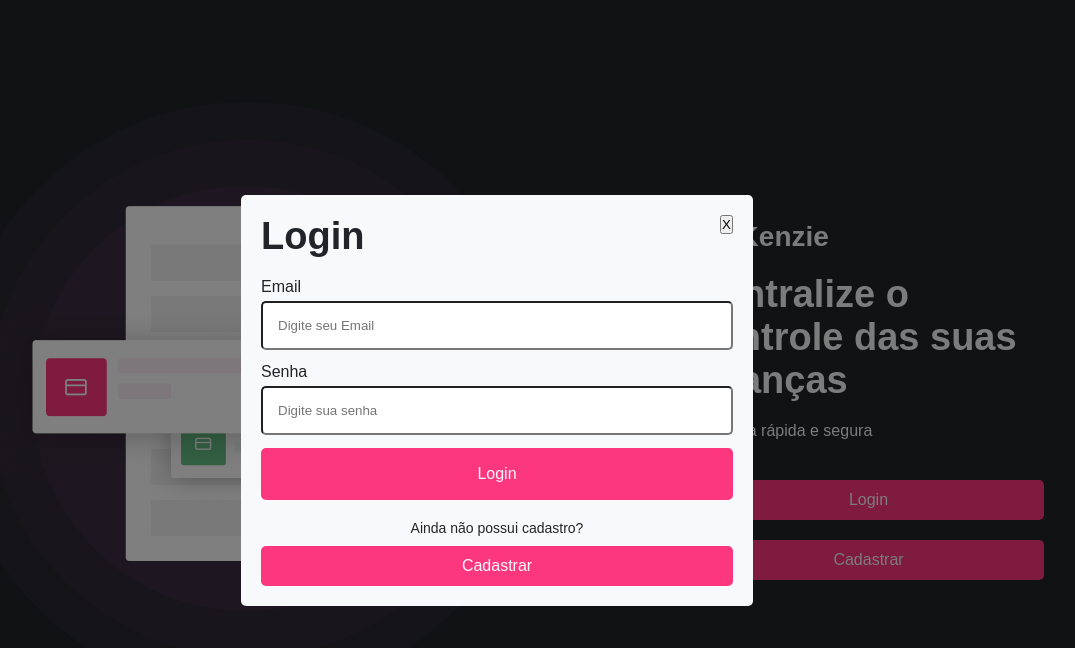
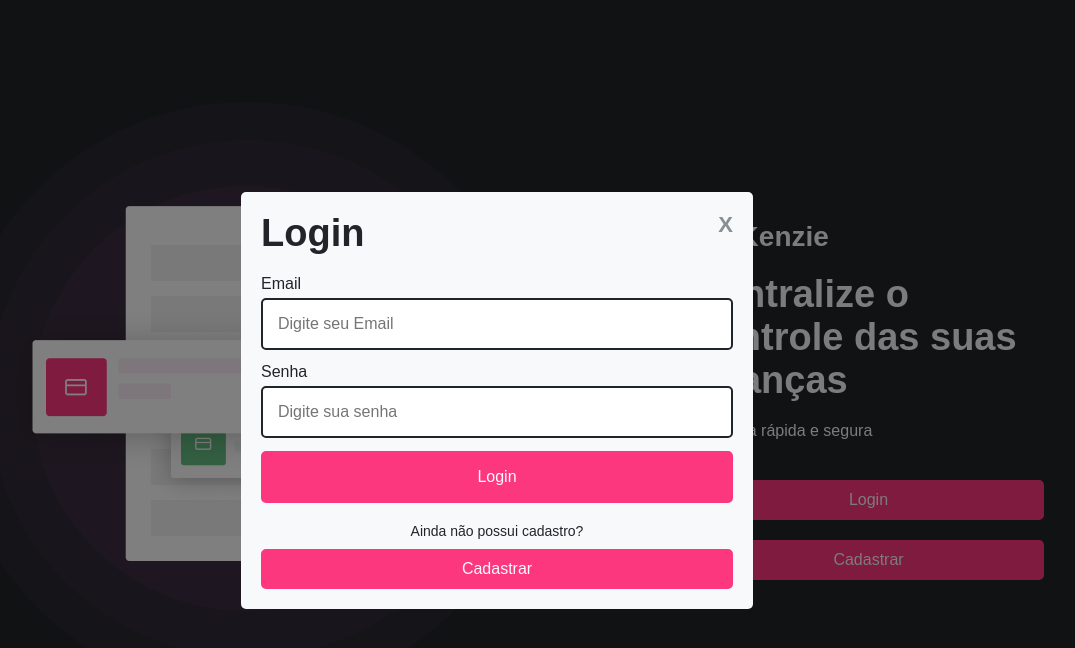
Before and after one commit to Biduxu/projeto-nukenzie, a React (Create React App) app: page / in a window 1280 px wide. Both pictures are taken after a click on the button "Login". Shown: the top 648 px of the page, without its empty margins (143-1218 px from the left). Built offline with nearby package versions, Linux system fonts and the light colour scheme.

Commit message:
landing page styled finished

```diff
--- a/src/components/Input/styled.ts
+++ b/src/components/Input/styled.ts
@@ -14,5 +14,13 @@ export const InputStyled = styled.div`
     input{
         padding: 15px;
         border-radius: var(--radius-1);
+        border: 2px solid var(--color-grey-4);
+        color: var(--color-grey-4);
+        font-size: var(--font-4);
+    }
+
+    input:focus{
+        outline: 2px solid var(--color-primary);
+        border: transparent;
     }
 `
--- a/src/components/Modal/index.tsx
+++ b/src/components/Modal/index.tsx
@@ -31,7 +31,7 @@ export function Modal({ modalLogin, setModal, formSchema, openModal}: iModal){
                     <>
                         <div className="div-title-close">
                             <h1>Login</h1>
-                            <button onClick={() => setModal(false)}>X</button>
+                            <button className="close-modal" onClick={() => setModal(false)}>X</button>
                         </div>
                         <Form onSubmit={handleSubmit(submitForm)}>
                             <div className="div-input-error">
@@ -55,7 +55,7 @@ export function Modal({ modalLogin, setModal, formSchema, openModal}: iModal){
                     <>
                         <div className="div-title-close">
                             <h1>Cadastro</h1>
-                            <button onClick={() => setModal(false)}>X</button>
+                            <button className="close-modal" onClick={() => setModal(false)}>X</button>
                         </div>
                         <Form onSubmit={handleSubmit(submitForm)}>
                             <div className="div-input-error">
--- a/src/components/Modal/styled.ts
+++ b/src/components/Modal/styled.ts
@@ -25,6 +25,18 @@ export const ModalStyled = styled.div`
         display: flex;
         justify-content: space-between;
         align-items: flex-start;
+    }
+
+    .close-modal{
+        background-color: var(--color-grey-1);
+        border: transparent;
+        font-size: var(--font-3);
+        font-weight: var(--weight-2);
+        color: var(--color-grey-3);
+    }
+
+    .close-modal:hover{
+        color: var(--color-grey-4);
     }
 
     .div-title-close h1{
```
